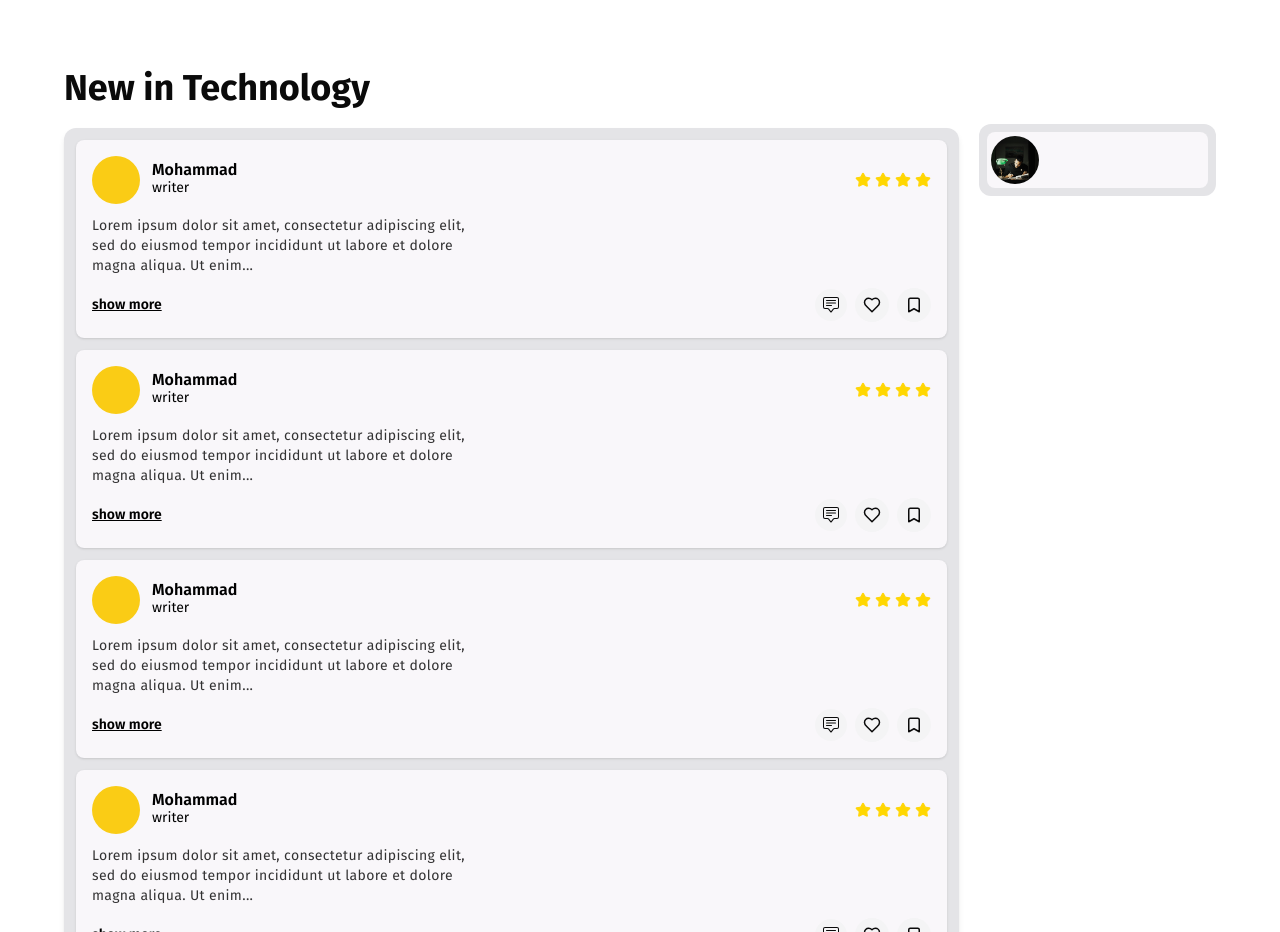
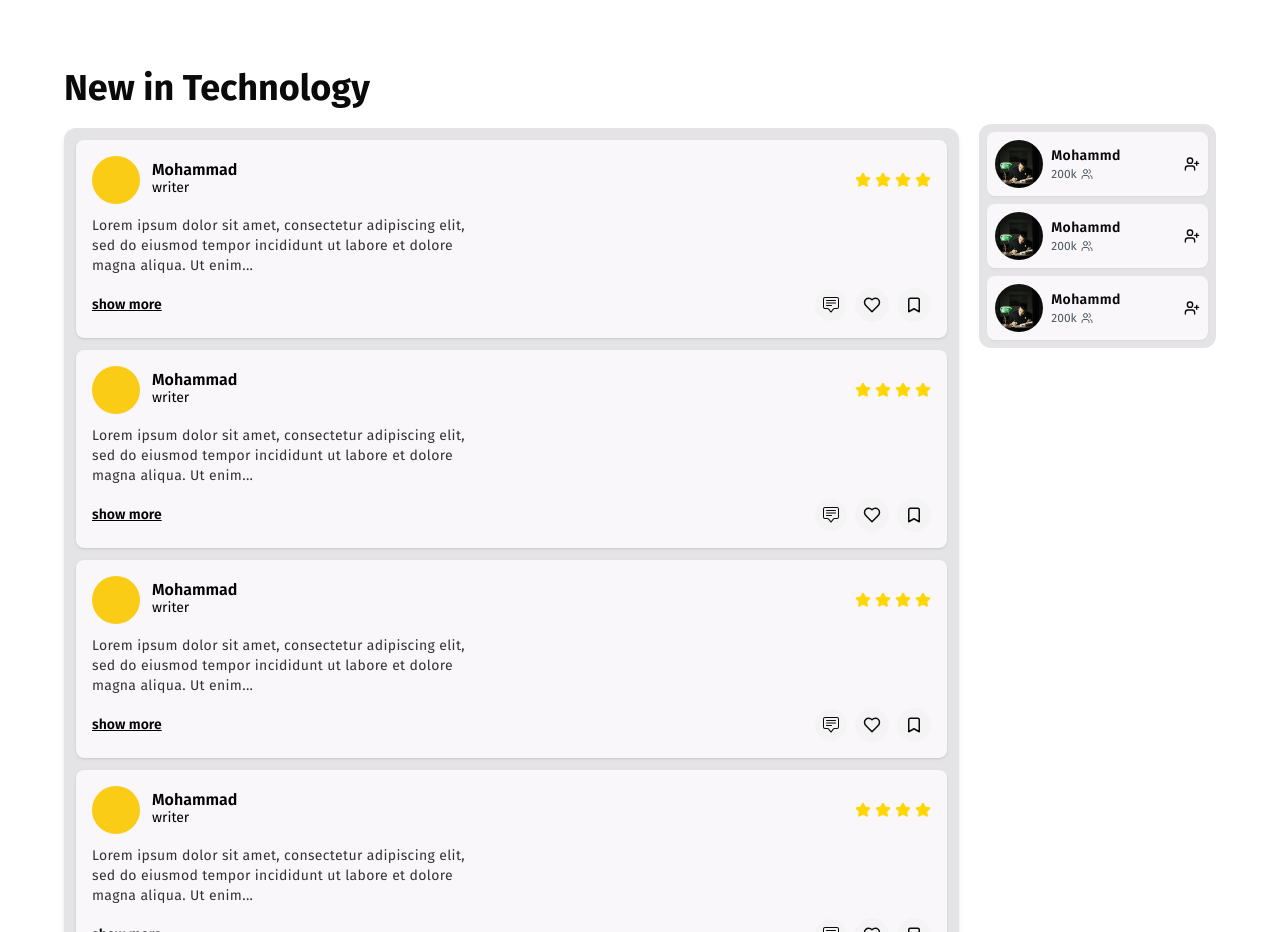
Before and after one commit to Mhorg8/blog-page-v1, a Next.js app: page /trends in a window 1280 px wide. Shown: the part 1860-2792 px from the top of the page. Built offline with nearby package versions, Linux system fonts and the light colour scheme.

Commit message:
Create new tech section and profile view

```diff
--- a/package.json
+++ b/package.json
@@ -13,6 +13,7 @@
     "@radix-ui/react-label": "^2.1.2",
     "@radix-ui/react-select": "^2.1.6",
     "@radix-ui/react-slot": "^1.1.1",
+    "@radix-ui/react-tooltip": "^1.1.8",
     "@reduxjs/toolkit": "^2.5.1",
     "@types/react-redux": "^7.1.34",
     "axios": "^1.7.9",
--- a/src/app/trends/page.tsx
+++ b/src/app/trends/page.tsx
@@ -4,6 +4,9 @@ import HeaderTitle from "@/components/HeaderTitle";
 import BestWriter from "@/app/trends/BestWriter";
 import TrendsItemList from "@/app/trends/TrendsItemList";
 import Image from "next/image";
+import {LuUserPlus, LuUsers} from "react-icons/lu";
+import CustomTooltip from "@/components/CustomTooltip";
+import SmallProfileView from "@/components/SmallProfileView";
 
 
 const TrendsPage = () => {
@@ -39,14 +42,10 @@ const TrendsPage = () => {
                     <HeaderTitle text="New in Technology" customStyle="mb-5"/>
                     <TrendsItemList/>
                 </div>
-                <div className="hidden h-full md:block w-[300px] p-2 mt-24 bg-zinc-200 rounded-xl">
-                    <div className=" h-full bg-white rounded-lg">
-                        <div className="flex items-center justify-between p-1">
-                            <div className="flex relative w-12 h-12 ">
-                                <Image src='/banner-1.jpg' alt='' fill sizes="fill" className="rounded-full object-cover object-center" />
-                            </div>
-                        </div>
-                    </div>
+                <div className="hidden h-full md:block w-[300px] p-2 mt-24 bg-zinc-200 rounded-xl space-y-2">
+                  <SmallProfileView />
+                  <SmallProfileView />
+                  <SmallProfileView />
                 </div>
             </div>
         </div>
--- /dev/null
+++ b/src/components/CustomTooltip.tsx
@@ -0,0 +1,40 @@
+import React from 'react';
+import {Tooltip, TooltipContent, TooltipProvider, TooltipTrigger} from "@/components/ui/tooltip";
+import Link from "next/link";
+
+interface Props {
+    isLink?: boolean;
+    path?: string;
+    buttonText?: string;
+    Icon?: React.ReactNode;
+    contentText: string;
+    click?: () => void
+}
+
+const CustomTooltip = ({
+                           isLink,
+                           buttonText,
+                           contentText,
+                           click,
+                           path,
+                           Icon
+                       }: Props) => {
+    return (
+        <TooltipProvider delayDuration={300}>
+            <Tooltip >
+                <TooltipTrigger onClick={click && click} className="hover:scale-110 hoverEffect">
+                    {isLink ?
+                        <Link href={path ? path : '/'}>
+                            {Icon && Icon}
+                        </Link>
+                        : <span>{Icon ? Icon : buttonText}</span>}
+                </TooltipTrigger>
+                <TooltipContent >
+                    <p>{contentText}</p>
+                </TooltipContent>
+            </Tooltip>
+        </TooltipProvider>
+    );
+};
+
+export default CustomTooltip;
--- /dev/null
+++ b/src/components/SmallProfileView.tsx
@@ -0,0 +1,27 @@
+import React from 'react';
+import Image from "next/image";
+import {LuUserPlus, LuUsers} from "react-icons/lu";
+import CustomTooltip from "@/components/CustomTooltip";
+import Link from "next/link";
+
+const SmallProfileView = () => {
+    return (
+        <div className=" h-full bg-white p-2 rounded-lg flex items-center justify-between shadow-sm md:hover:shadow-md ">
+            <Link href={'/'} className="flex items-center gap-2 ">
+                <div className="flex relative w-12 h-12 ">
+                    <Image src='/banner-1.jpg' alt='' fill sizes="fill"
+                           className="rounded-full object-cover object-center select-none"/>
+                </div>
+                <div>
+                    <h3 className="text-sm font-semibold tracking-wide">Mohammd</h3>
+                    <p className="flex items-center gap-1 text-xs text-darkGray">
+                        200k <LuUsers/>
+                    </p>
+                </div>
+            </Link>
+            <CustomTooltip Icon={<LuUserPlus/>} contentText="Follow"/>
+        </div>
+    );
+};
+
+export default SmallProfileView;
--- /dev/null
+++ b/src/components/ui/tooltip.tsx
@@ -0,0 +1,32 @@
+"use client"
+
+import * as React from "react"
+import * as TooltipPrimitive from "@radix-ui/react-tooltip"
+
+import { cn } from "@/lib/utils"
+
+const TooltipProvider = TooltipPrimitive.Provider
+
+const Tooltip = TooltipPrimitive.Root
+
+const TooltipTrigger = TooltipPrimitive.Trigger
+
+const TooltipContent = React.forwardRef<
+  React.ElementRef<typeof TooltipPrimitive.Content>,
+  React.ComponentPropsWithoutRef<typeof TooltipPrimitive.Content>
+>(({ className, sideOffset = 4, ...props }, ref) => (
+  <TooltipPrimitive.Portal>
+    <TooltipPrimitive.Content
+      ref={ref}
+      sideOffset={sideOffset}
+      className={cn(
+        "z-50 overflow-hidden rounded-md bg-primary px-3 py-1.5 text-xs text-primary-foreground animate-in fade-in-0 zoom-in-95 data-[state=closed]:animate-out data-[state=closed]:fade-out-0 data-[state=closed]:zoom-out-95 data-[side=bottom]:slide-in-from-top-2 data-[side=left]:slide-in-from-right-2 data-[side=right]:slide-in-from-left-2 data-[side=top]:slide-in-from-bottom-2",
+        className
+      )}
+      {...props}
+    />
+  </TooltipPrimitive.Portal>
+))
+TooltipContent.displayName = TooltipPrimitive.Content.displayName
+
+export { Tooltip, TooltipTrigger, TooltipContent, TooltipProvider }
```
Also changed, not shown: 1 other file (tests, documents, lock files or other folders).
